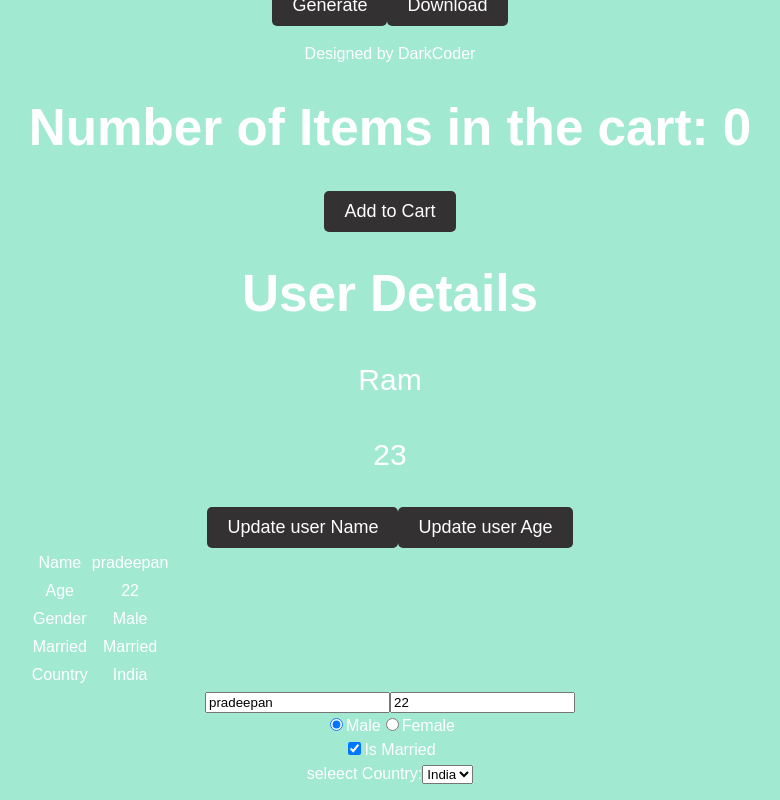
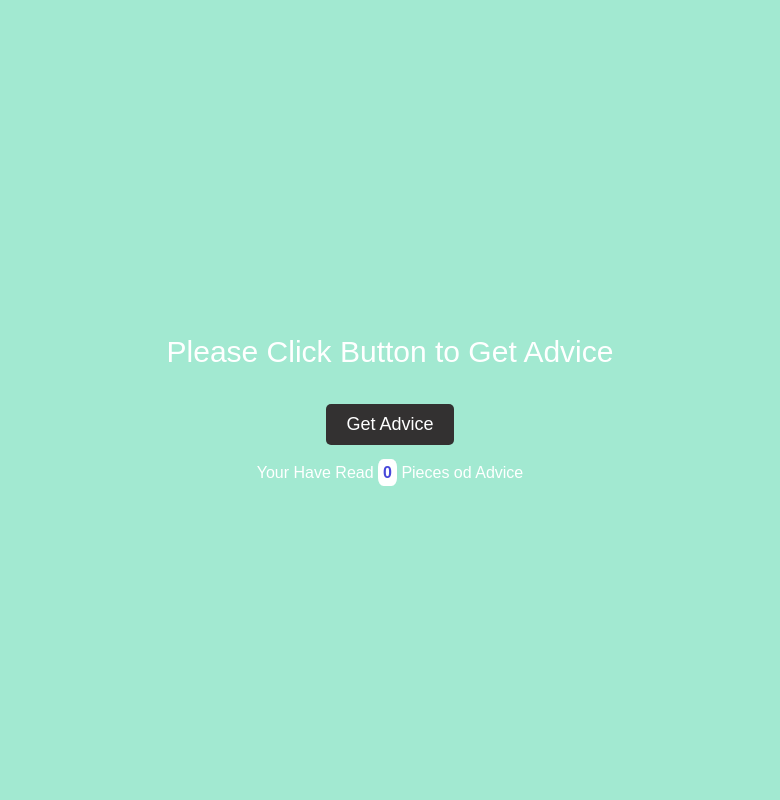
Before and after one commit to PRADEEPAN93/React-useState-task, a React (Vite) app: page / in a window 1280 px wide. Shown: the top 800 px of the page, without its empty margins (250-1030 px from the left). Built offline with nearby package versions, Linux system fonts and the light colour scheme; no server answers.

Commit message:
Advice API example

```diff
--- a/src/AdviceAppApi/AdviceApp.jsx
+++ b/src/AdviceAppApi/AdviceApp.jsx
@@ -1,6 +1,6 @@
 import React from 'react'
 import { useEffect } from 'react';
-import { useState } from 'react'
+import { useState } from 'react';
 
 
 export const AdviceApp = () => {
--- a/src/App.jsx
+++ b/src/App.jsx
@@ -1,12 +1,12 @@
 
 // import './App.css'
 // import './Form.css'
-import './Advice.css'
-import { QrCode } from './Component/QrCode'
-import { Counter } from './FormSample/Counter'
-import { NormalUserDetails } from './FormSample/NormalUserDetails'
-import RegForm from './FormSample/RegForm'
-import { AdviceApp } from './AdviceAppApi/AdviceApp'
+import './Advice.css';
+import { QrCode } from './Component/QrCode';
+import { Counter } from './FormSample/Counter';
+import { NormalUserDetails } from './FormSample/NormalUserDetails';
+import RegForm from './FormSample/RegForm';
+import { AdviceApp } from './AdviceAppApi/AdviceApp';
 
 
 function App() {
@@ -14,10 +14,10 @@ function App() {
 
   return (
     <>
-      <QrCode />
+      {/* <QrCode />
       <Counter />
       <NormalUserDetails />
-      <RegForm />
+      <RegForm /> */}
       <AdviceApp />
     </>
   )
```
